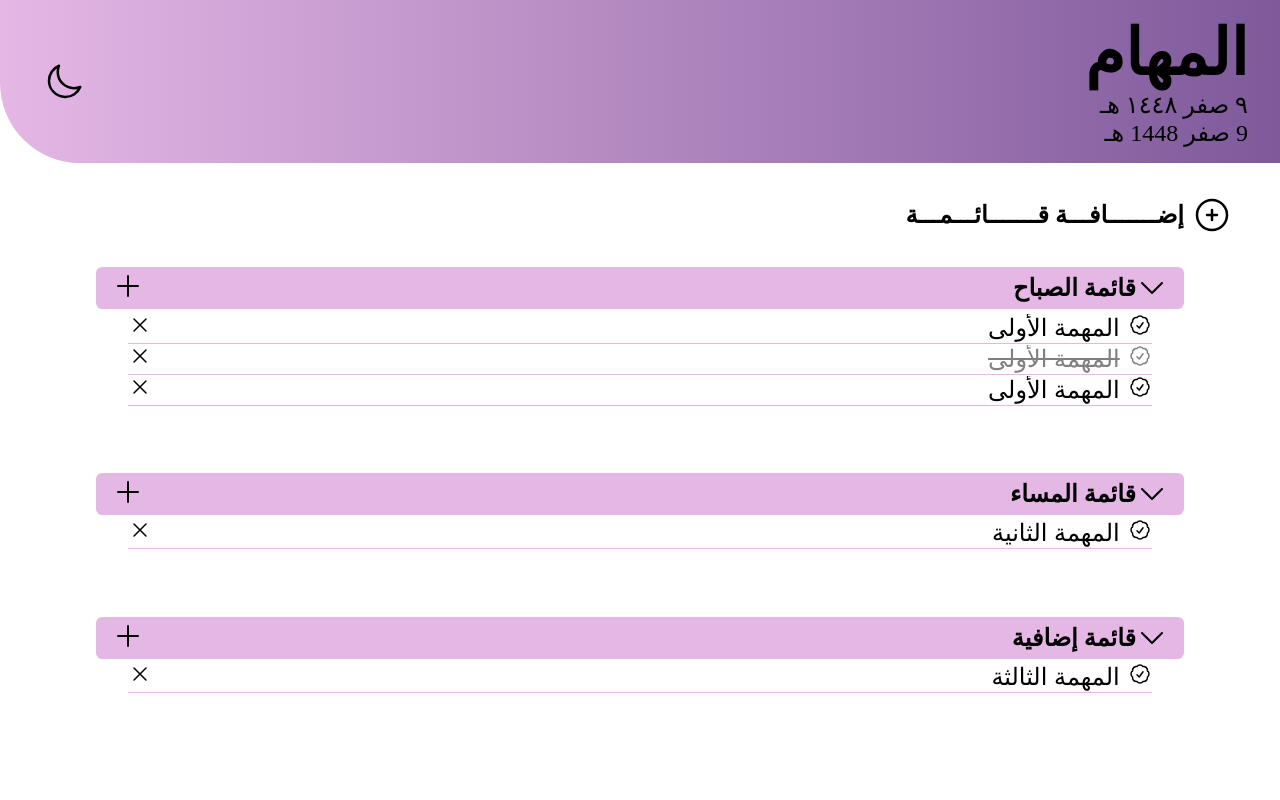
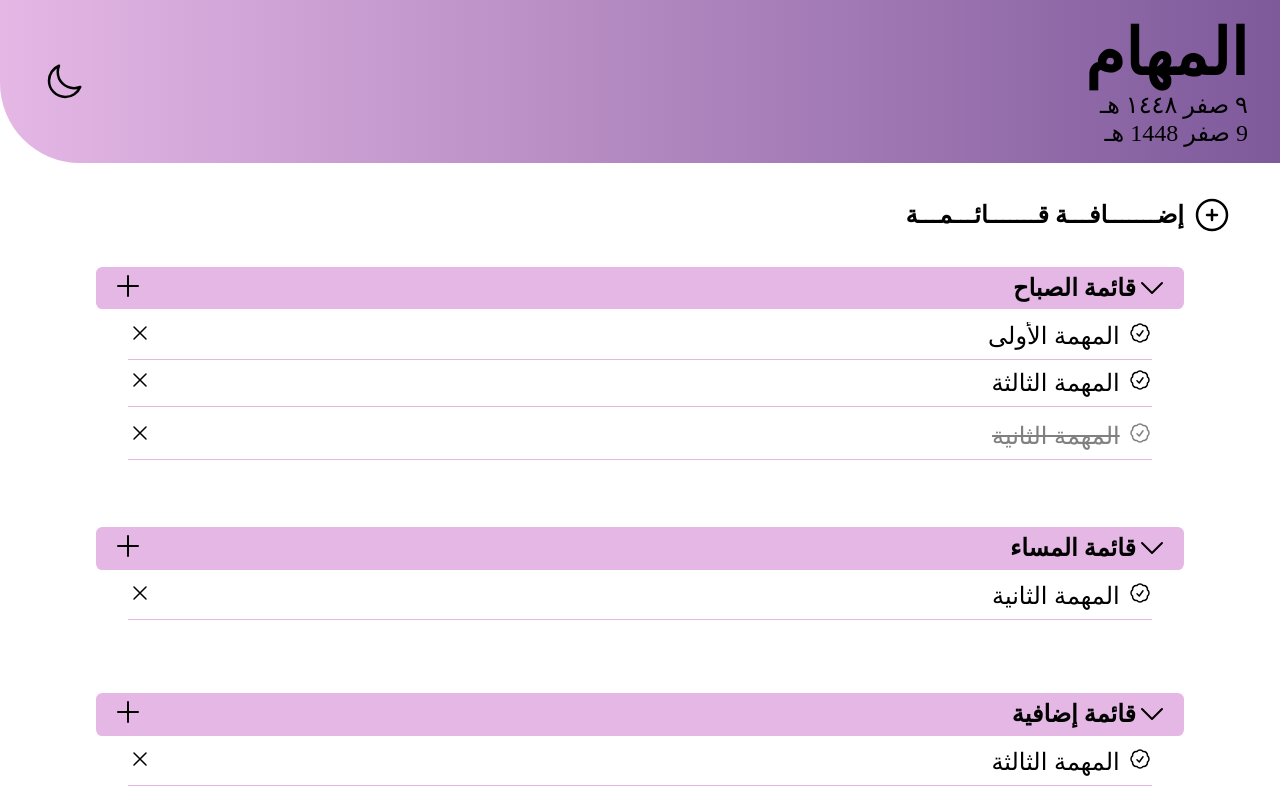
Before and after one commit to ZCodingSpace/ToDoListRv01, a React (Create React App) app: page / in a window 1280 px wide. Built offline with nearby package versions, Linux system fonts and the light colour scheme; a web font is replaced by a local one.

Commit message:
Separate the completed and nonCompleted tasks

```diff
--- a/src/ContextProvider.js
+++ b/src/ContextProvider.js
@@ -36,13 +36,13 @@ export function ThemeProvider({ children }) {
         },
         {
           taskID: useId(),
-          title: "المهمة الأولى",
+          title: "المهمة الثانية",
           isChecked: true,
           status: "completed",
         },
         {
           taskID: useId(),
-          title: "المهمة الأولى",
+          title: "المهمة الثالثة",
           isChecked: false,
           status: "nonCompleted",
         },
--- a/src/ToDos/ListCategory.js
+++ b/src/ToDos/ListCategory.js
@@ -5,9 +5,10 @@ import { ChevronDownIcon } from "@heroicons/react/24/outline";
 import ToDo from "./ToDo";
 
 export default function ListCategory({ listID, listTitle, todoList }) {
-  console.log(todoList)
-  let todos = todoList.map((todo) => {
-    return (
+  let notCompletedTodos = todoList.reduce(
+    (notCompletedItems, todo) => {
+      if (!todo.isChecked) {
+        notCompletedItems.push(
           <ToDo
             key={todo.taskID}
             listID={listID}
@@ -15,9 +16,32 @@ export default function ListCategory({ listID, listTitle, todoList }) {
             title={todo.title}
             isChecked={todo.isChecked}
             status={todo.status}
-      ></ToDo>
+          ></ToDo>,
         );
-  });
+      }
+      return notCompletedItems;
+    },
+    [], // The initial value for the notCompletedItems varible
+  );
+
+  let completedTodos = todoList.reduce(
+    (completedItems, todo) => {
+      if (todo.isChecked) {
+        completedItems.push(
+          <ToDo
+            key={todo.taskID}
+            listID={listID}
+            taskID={todo.taskID}
+            title={todo.title}
+            isChecked={todo.isChecked}
+            status={todo.status}
+          ></ToDo>,
+        );
+      }
+      return completedItems;
+    },
+    [], // The initial value for the notCompletedItems varible
+  );
 
   return (
     <div className="listCategory-main-container center">
@@ -31,7 +55,8 @@ export default function ListCategory({ listID, listTitle, todoList }) {
             <PlusIcon className="h-6 w-6 text-gray-500" />
           </div>
         </div>
-        <div className="todos-container">{todos}</div>
+        <div className="todos-container">{notCompletedTodos}</div>
+        <div className="todos-container">{completedTodos}</div>
       </div>
     </div>
   );
--- a/src/ToDos/ListsStyles.css
+++ b/src/ToDos/ListsStyles.css
@@ -90,6 +90,7 @@
 
 .todo {
     .task-content {
+        padding: 0.5rem 0;
         flex-grow: 1;
         justify-content: flex-start;
 
```
Lines whose indentation alone changed are shown as unchanged.
